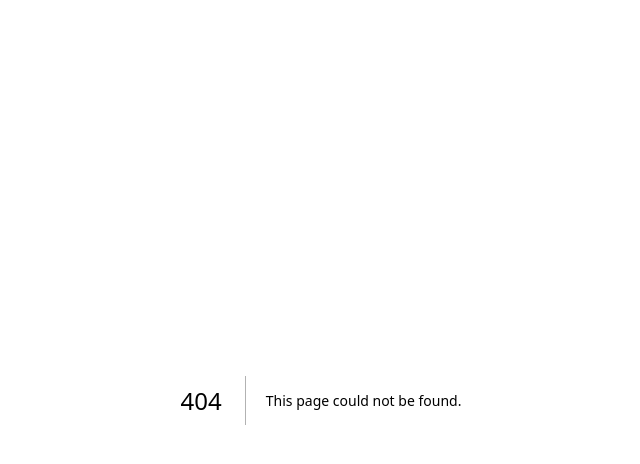
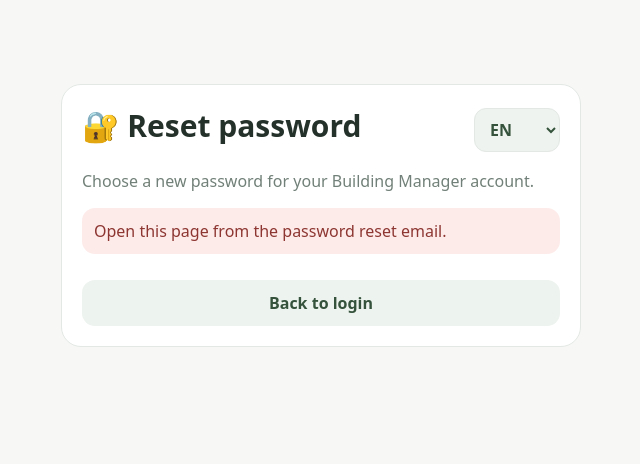
Before and after one commit to MrGogov/building-manager, a Next.js app: page /reset-password in a window 1280 px wide. Before the commit this address had no page. Shown: the top 464 px of the page, without its empty margins (319-959 px from the left). Built offline with nearby package versions, Linux system fonts and the light colour scheme; no server answers.

Commit message:
Add files via upload

```diff
--- a/app/globals.css
+++ b/app/globals.css
@@ -255,3 +255,6 @@ button:not(:disabled):active{
   transition-duration:.06s;
 }
 button:disabled{cursor:not-allowed;opacity:.58}
+
+.textButton{background:transparent;color:#4c7657;box-shadow:none!important;margin-top:6px;padding:8px 12px}
+@media(hover:hover) and (pointer:fine){.textButton:not(:disabled):hover{background:#f0f5f1;transform:none}}
--- /dev/null
+++ b/app/reset-password/page.tsx
@@ -0,0 +1,62 @@
+"use client";
+import {useEffect,useState} from "react";
+import {createClient} from "../../lib/supabase-browser";
+import {useLanguage} from "../../lib/i18n";
+
+export default function ResetPasswordPage(){
+  const s=createClient();
+  const{language,setLanguage,t}=useLanguage();
+  const[password,setPassword]=useState("");
+  const[confirm,setConfirm]=useState("");
+  const[busy,setBusy]=useState(false);
+  const[ready,setReady]=useState(false);
+  const[error,setError]=useState("");
+  const[msg,setMsg]=useState("");
+
+  useEffect(()=>{
+    s.auth.getSession().then(({data})=>{
+      if(data.session)setReady(true);
+      else setError(t("Open this page from the password reset email."));
+    });
+    const {data:{subscription}}=s.auth.onAuthStateChange((_event,session)=>{
+      if(session)setReady(true);
+    });
+    return()=>subscription.unsubscribe();
+  },[]);
+
+  async function updatePassword(){
+    setError("");setMsg("");
+    if(password.length<8){setError(t("Password must be at least 8 characters."));return}
+    if(password!==confirm){setError(t("Passwords do not match."));return}
+    setBusy(true);
+    const {error}=await s.auth.updateUser({password});
+    setBusy(false);
+    if(error){setError(error.message);return}
+    setMsg(t("Password updated successfully."));
+    setTimeout(()=>location.href="/",900);
+  }
+
+  const languageSelector=<select className="languageSelect" value={language} onChange={e=>setLanguage(e.target.value as "en"|"bg")}><option value="en">EN</option><option value="bg">BG</option></select>;
+
+  return <main className="shell">
+    <div className="card authCard" onKeyDown={e=>{
+      if(e.key==="Enter"&&ready&&!busy&&password&&confirm){
+        const target=e.target as HTMLElement;
+        if(target.tagName!=="BUTTON"&&target.tagName!=="SELECT"){e.preventDefault();updatePassword()}
+      }
+    }}>
+      <div className="row"><h1>🔐 {t("Reset password")}</h1>{languageSelector}</div>
+      <p>{t("Choose a new password for your Building Manager account.")}</p>
+      {error&&<div className="notice error">{error}</div>}
+      {msg&&<div className="notice success">{msg}</div>}
+      {ready&&<>
+        <label>{t("New password")}</label>
+        <input type="password" autoComplete="new-password" value={password} onChange={e=>setPassword(e.target.value)}/>
+        <label>{t("Confirm new password")}</label>
+        <input type="password" autoComplete="new-password" value={confirm} onChange={e=>setConfirm(e.target.value)}/>
+        <button className="primary full" disabled={busy} onClick={updatePassword}>{busy?t("Saving…"):t("Update password")}</button>
+      </>}
+      <button className="secondary full" onClick={()=>location.href="/"}>{t("Back to login")}</button>
+    </div>
+  </main>
+}
```
Also changed, not shown: app/page.tsx (+14 -0 lines).
